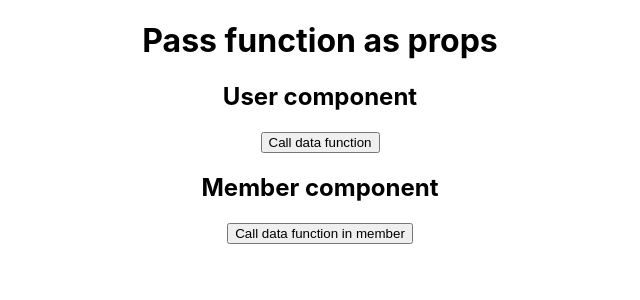
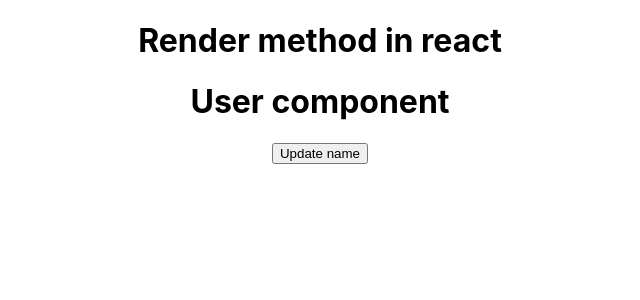
Before and after one commit to Bijarniankit/react-for-dummies, a React (Create React App) app: page / in a window 1280 px wide. Shown: the top 300 px of the page, without its empty margins (320-960 px from the left). Built offline with nearby package versions, Linux system fonts and the light colour scheme.

Commit message:
life cycle methods

```diff
--- a/src/App.js
+++ b/src/App.js
@@ -1,20 +1,43 @@
-import'./App.css'
-import User from './components/User'
-import Member from './components/Member.js'
+import './App.css';
+import React from 'react';
+import User from './components/User_render';
+
+// class App extends React.Component{
+//     constructor(){
+//         super();
+//         this.state={
+//         data:"Yolo"
+//         }
+//        }
+
+//     render(){
+//         return (
+//             <div className="App">
+//                 <h1>Life cycle method by using class</h1>
+//                 <h2>{this.state.data}</h2>
+//             </div>
+//         );
+//     }
+// }
 
 function App() {
-
-    function getData(){
-        alert("hello from app")
-    }
-
+    // const[name,setname]=React.useState("Ankit");
     return (
         <div className="App">
-            <h1>Pass function as props</h1>
-            <User data={getData}/>
-            <Member data={getData}/>
+            <h1>Render method in react</h1>
+            {/* <User name={name}/> */}
+
+            <User />
+
+            {/* <button onClick={()=>setname("Bijarnia")} > Update name </button> */}
+
+
         </div>
     );
+
 }
 
+
+
+
 export default App;
--- /dev/null
+++ b/src/components/User_render.js
@@ -0,0 +1,23 @@
+import React from 'react';
+class User extends React.Component{
+    constructor(){
+        super();
+        this.state={
+            name:"Ankit"
+        }
+    }
+    render()
+    {
+        console.warn("render method",this.state.name)
+        return (
+            <div>
+                <h1>User component</h1>
+                {/* when using state comment for prop */}
+                {/* <h2>{this.state.name}</h2>       */}
+                <button onClick={ () => this.setState({name:"Bijarnia"})}>Update name</button>
+            </div>
+        );
+    }
+}
+
+export default User;
```
Also changed, not shown: src/app files/App_props_function.js (added, +20 -0 lines).
